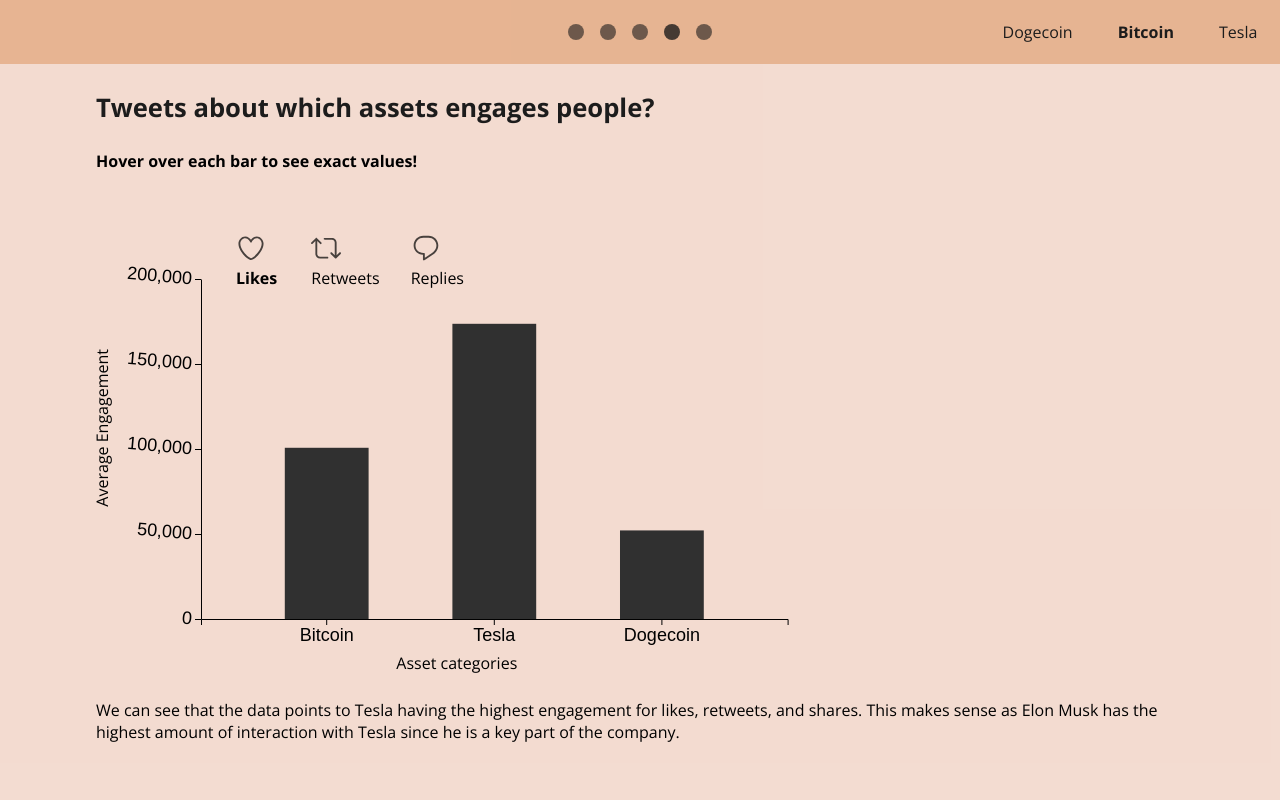
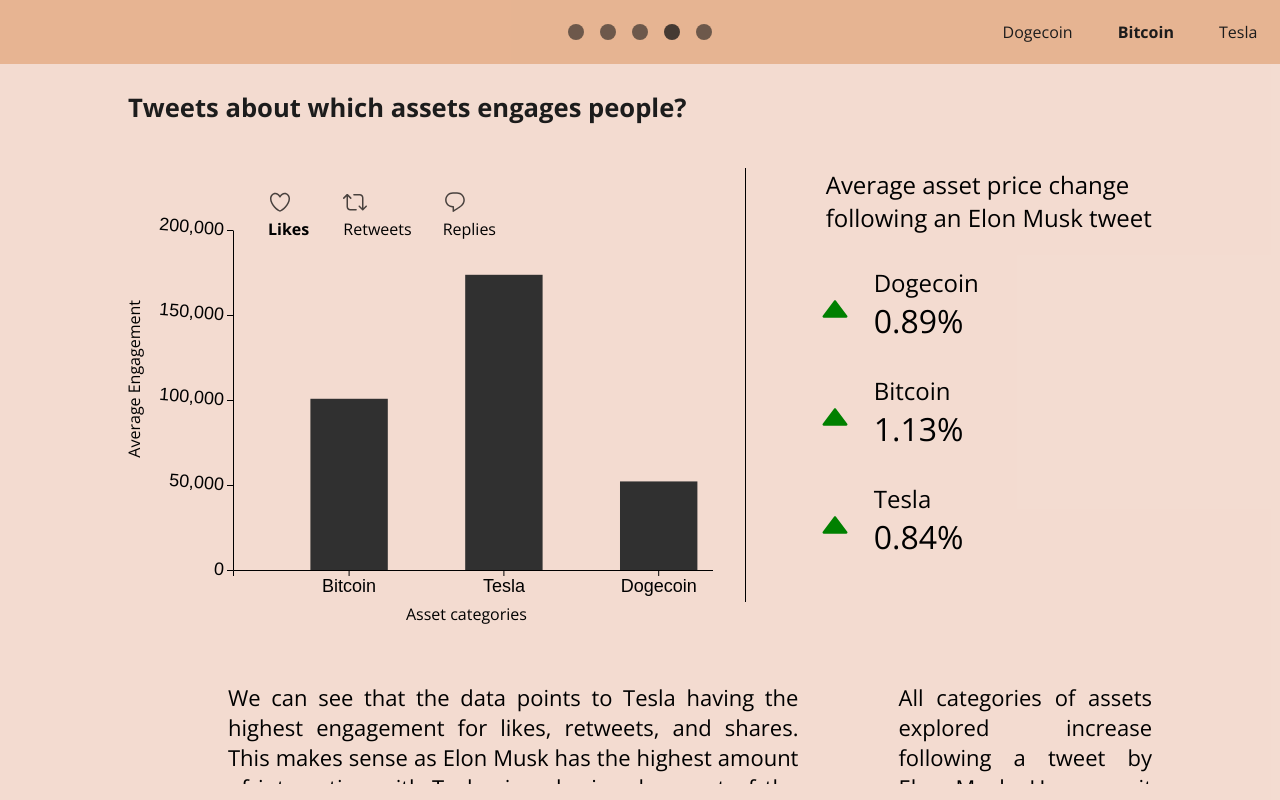
Before and after one commit to com-480-data-visualization/datavis-project-2022-visualizationclowns, a React (Vite) app in the folder viz/: page /groups in a window 1280 px wide. Built offline with nearby package versions, Linux system fonts and the light colour scheme.

Commit message:
Updated tweet groups page

```diff
--- a/viz/src/components/groupedTweetHistogram/GroupedTweetHistogram.jsx
+++ b/viz/src/components/groupedTweetHistogram/GroupedTweetHistogram.jsx
@@ -6,10 +6,15 @@
 import likes from "/like.svg";
 import replies from "/reply.svg";
 import retweets from "/retweet.svg";
+import uparrpw from "/up_arrow.svg";
 
 const GroupedTweetHistogram = ({ tweets }) => {
   const containerRef = useRef(null);
   const svgRef = useRef(null);
+
+  const [bitcoinAvg, setBitcoinAvg] = useState(undefined);
+  const [dogecoinAvg, setDogecoinAvg] = useState(undefined);
+  const [teslaAvg, setTeslaAvg] = useState(undefined);
 
   const metrics = [
     { metric: "nlikes", name: "Likes", src: likes },
@@ -37,10 +42,23 @@
     addChart(yValues, svg, containerRef.current);
   }, [tweets, selectedMetric]);
 
+  useEffect(() => {
+    setBitcoinAvg(
+      tweets["Bitcoin"].reduce((acc, tweet) => acc + tweet.dayChange, 0) /
+        tweets["Bitcoin"].length
+    );
+    setDogecoinAvg(
+      tweets["Dogecoin"].reduce((acc, tweet) => acc + tweet.dayChange, 0) /
+        tweets["Dogecoin"].length
+    );
+    setTeslaAvg(
+      tweets["Tesla"].reduce((acc, tweet) => acc + tweet.dayChange, 0) /
+        tweets["Tesla"].length
+    );
+  }, [tweets]);
+
   return (
     <div>
-      <h4>Hover over each bar to see exact values!</h4>
-
       <section className={css.metricButtonsContainer}>
         {metrics.map((metric) => (
           <div
@@ -55,15 +73,55 @@
               alt="logo"
               className={css.icon}
               src={metric.src}
-              width={30}
-              height={30}
+              width={24}
+              height={24}
             />
             {metric.name}
           </div>
         ))}
       </section>
-      <section className={css.container} ref={containerRef}>
-        <svg height={"100%"} width={"100%"} ref={svgRef} />
+      <section style={{ display: "flex", gap: "32px" }}>
+        <section className={css.container} ref={containerRef}>
+          <svg height={"100%"} width={"100%"} ref={svgRef} />
+        </section>
+        {bitcoinAvg && dogecoinAvg && teslaAvg && (
+          <section className={css.changeStats}>
+            <span>Average asset price change following an Elon Musk tweet</span>
+            <div>
+              <img
+                alt="logo"
+                className={css.icon}
+                src={uparrpw}
+                width={30}
+                height={30}
+              />
+              <span>Dogecoin</span>
+              <span>{String(dogecoinAvg * 100).substring(0, 4)}%</span>
+            </div>
+            <div>
+              <img
+                alt="logo"
+                className={css.icon}
+                src={uparrpw}
+                width={30}
+                height={30}
+              />
+              <span>Bitcoin</span>
+              <span>{String(bitcoinAvg * 100).substring(0, 4)}%</span>
+            </div>
+            <div>
+              <img
+                alt="logo"
+                className={css.icon}
+                src={uparrpw}
+                width={30}
+                height={30}
+              />
+              <span>Tesla</span>
+              <span>{String(teslaAvg * 100).substring(0, 4)}%</span>
+            </div>
+          </section>
+        )}
       </section>
     </div>
   );
--- a/viz/src/components/groupedTweetHistogram/GroupedTweetHistogram.module.css
+++ b/viz/src/components/groupedTweetHistogram/GroupedTweetHistogram.module.css
@@ -30,3 +30,40 @@
 .selected {
   font-weight: bold;
 }
+
+.changeStats {
+  display: flex;
+  flex-direction: column;
+  gap: 32px;
+  font-size: 24px;
+  width: 400px;
+  margin-top: -32px;
+  border-left: 1px solid black;
+  padding-left: 80px;
+  margin-bottom: 48px;
+}
+
+.changeStats > div {
+  display: flex;
+  flex-direction: column;
+  width: 70px;
+  justify-content: space-between;
+  position: relative;
+  margin-left: 48px;
+}
+
+.changeStats > div > img {
+  position: absolute;
+  left: -54px;
+  top: 28px;
+}
+
+.changeStats > div > span:first-child {
+  font-size: 22px;
+  margin-left: 8px;
+}
+
+.changeStats > div > span:last-child {
+  font-size: 32px;
+  font-weight: lighter;
+}
--- a/viz/src/pages/TweetGroupsPage/TweetGroupPage.module.css
+++ b/viz/src/pages/TweetGroupsPage/TweetGroupPage.module.css
@@ -6,3 +6,19 @@
   position: relative;
   opacity: 0;
 }
+
+.text {
+  margin-top: 32px;
+  margin-left: 100px;
+  width: 900px;
+  font-size: 22px;
+  text-align: justify;
+}
+
+.text2 {
+  margin-top: 32px;
+  margin-left: 100px;
+  width: 400px;
+  font-size: 22px;
+  text-align: justify;
+}
--- a/viz/src/pages/TweetGroupsPage/TweetGroupsPage.jsx
+++ b/viz/src/pages/TweetGroupsPage/TweetGroupsPage.jsx
@@ -33,14 +33,25 @@
         Tweets about which assets engages people?
       </h3>
 
-      <section>
+      <section style={{ width: "80vw" }}>
         <GroupedTweetHistogram tweets={tweets} />
-        <Paragraph>
-          We can see that the data points to Tesla having the highest engagement
-          for likes, retweets, and shares. This makes sense as Elon Musk has the
-          highest amount of interaction with Tesla since he is a key part of the
-          company.
-        </Paragraph>
+        <section style={{ display: "flex" }}>
+          <Paragraph className={css.text}>
+            We can see that the data points to Tesla having the highest
+            engagement for likes, retweets, and shares. This makes sense as Elon
+            Musk has the highest amount of interaction with Tesla since he is a
+            key part of the company.
+            <br />
+            <br />
+            Another takeaway is that tweets generally are much more liked than
+            either retweeted or replied to.
+          </Paragraph>
+          <Paragraph className={css.text2}>
+            All categories of assets explored increase following a tweet by Elon
+            Musk. However, it is not that is causation as the overall asset
+            prices have increased during these time frame.
+          </Paragraph>
+        </section>
       </section>
     </Layout>
   );
```
Also changed, not shown: viz/public/up_arrow.svg (added).
